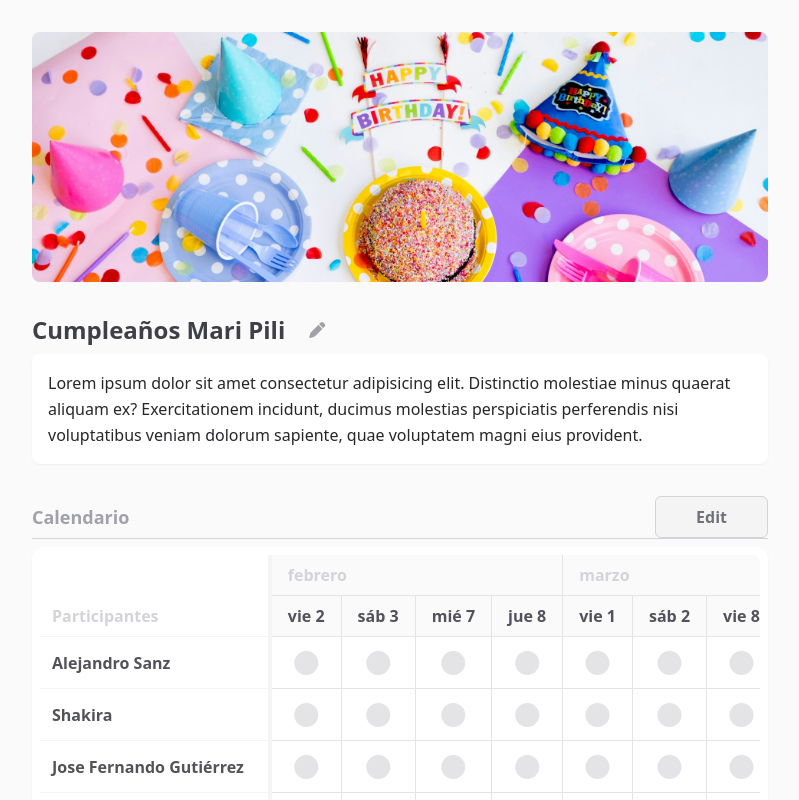
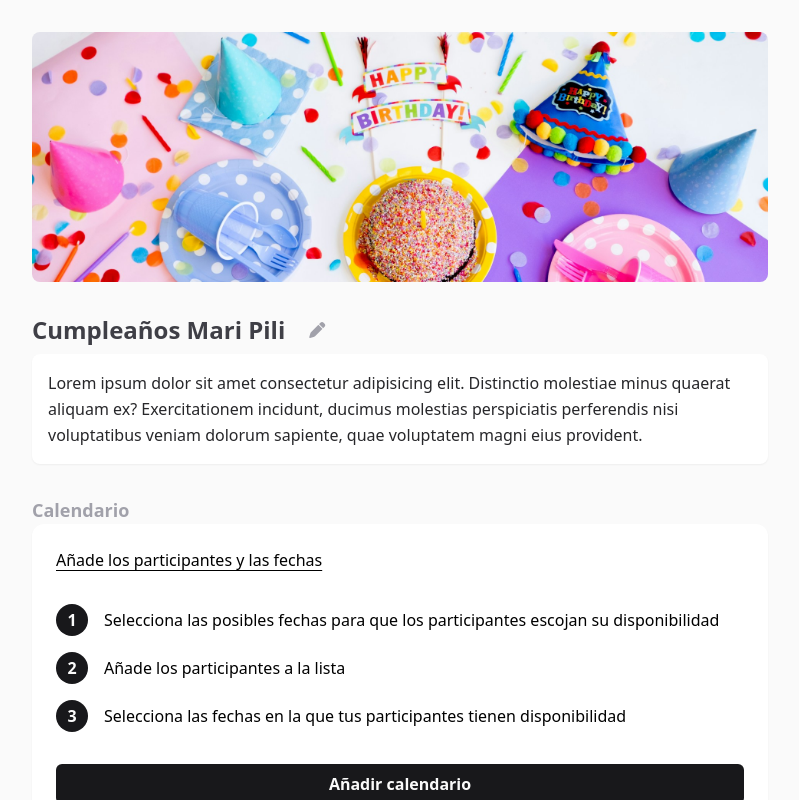
Before and after one commit to MMadlos/cronos-app, a React (Vite) app: page / in a window 1280 px wide. Shown: the top 800 px of the page, without its empty margins (240-1039 px from the left). Built offline with nearby package versions, Linux system fonts and the light colour scheme.

Commit message:
Add instructions to empty calendar

```diff
--- a/src/App.jsx
+++ b/src/App.jsx
@@ -149,15 +149,43 @@ function App() {
 			<Header />
 			<EventInfo />
 			<main className="mt-8">
-				<div className="flex flex-row items-center justify-between ">
-					<h2 className="text-left text-lg font-semibold text-zinc-400">
-						Calendario
-					</h2>
-					<button className="rounded-md border border-zinc-300 bg-zinc-100 px-10 py-2 font-semibold text-zinc-500 hover:bg-zinc-200 hover:text-zinc-600">
-						Edit
+				<h2 className="text-left text-lg font-semibold text-zinc-400">
+					Calendario
+				</h2>
+				<div className="flex flex-col gap-8 rounded-xl bg-white p-6 shadow-sm">
+					<h3 className="font-medium underline underline-offset-4">
+						Añade los participantes y las fechas
+					</h3>
+					<section className="flex flex-col gap-4">
+						<div className="flex flex-row items-center gap-4">
+							<div className="flex size-8 items-center justify-center rounded-full bg-zinc-900">
+								<p className=" font-bold text-zinc-50">1</p>
+							</div>
+							<p>
+								Selecciona las posibles fechas para que los
+								participantes escojan su disponibilidad
+							</p>
+						</div>
+						<div className="flex flex-row items-center gap-4">
+							<div className="flex size-8 items-center justify-center rounded-full bg-zinc-900">
+								<p className=" font-bold text-zinc-50">2</p>
+							</div>
+							<p>Añade los participantes a la lista</p>
+						</div>
+						<div className="flex flex-row items-center gap-4">
+							<div className="flex size-8 items-center justify-center rounded-full bg-zinc-900">
+								<p className=" font-bold text-zinc-50">3</p>
+							</div>
+							<p>
+								Selecciona las fechas en la que tus
+								participantes tienen disponibilidad
+							</p>
+						</div>
+					</section>
+					<button className="rounded-md bg-zinc-900 px-8 py-2 font-semibold text-zinc-50 hover:opacity-50">
+						Añadir calendario
 					</button>
 				</div>
-				<div className="border-b border-zinc-300"></div>
 
 				{stage === stages[0] && (
 					<div>
@@ -204,7 +232,7 @@ function App() {
 				)}
 
 				{stage === stages[2] && (
-					<div className=" mt-2 rounded-xl bg-white p-2 shadow-sm">
+					<div className="mt-2 rounded-xl bg-white p-2 shadow-sm">
 						<Table
 							participants={participants}
 							selectedDates={selectedDays}
```
